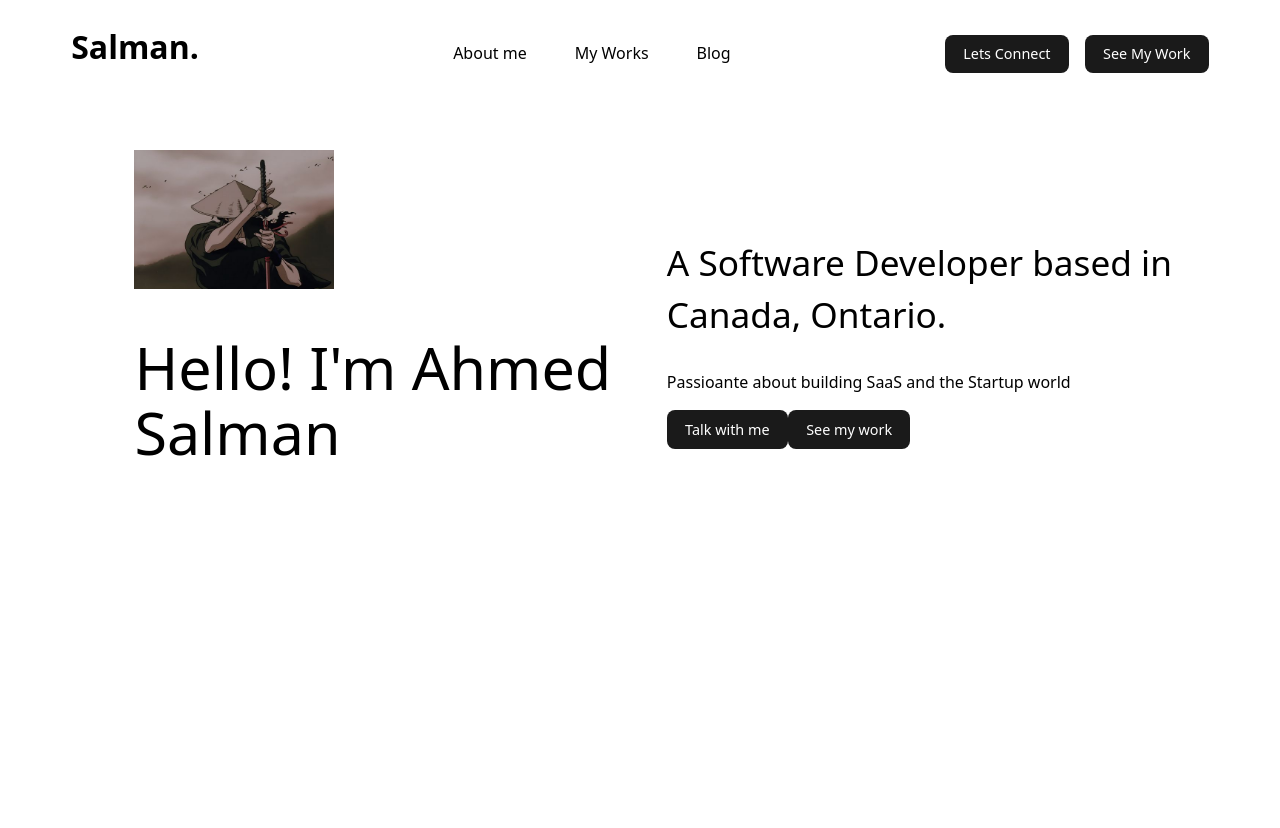
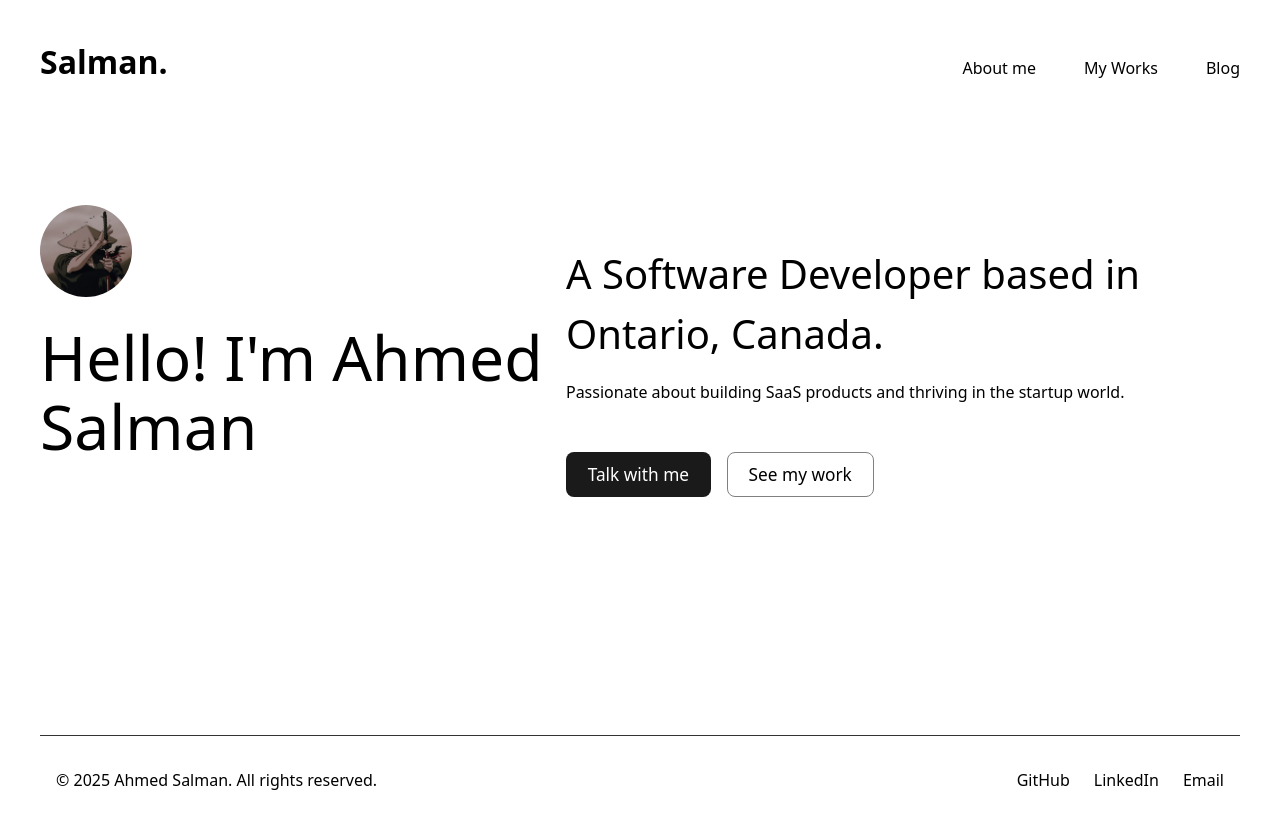
Before and after one commit to HehLul/portfolio, a React (Vite) app: page / in a window 1280 px wide. Shown: the top 828 px of the page. Before the commit the page ends 800 px from the top, so only its background shows below. Built offline with nearby package versions, Linux system fonts and the light colour scheme.

Commit message:
feat: landing page complete

```diff
--- a/src/App.css
+++ b/src/App.css
@@ -1,42 +1,17 @@
-/* #root {
+#root {
   max-width: 1280px;
   margin: 0 auto;
-  padding: 2rem;
-  text-align: center;
-} */
-
-/* .logo {
-  height: 6em;
-  padding: 1.5em;
-  will-change: filter;
-  transition: filter 300ms;
-}
-.logo:hover {
-  filter: drop-shadow(0 0 2em #646cffaa);
-}
-.logo.react:hover {
-  filter: drop-shadow(0 0 2em #61dafbaa);
+  padding: 1rem 2rem;
 }
 
-@keyframes logo-spin {
-  from {
-    transform: rotate(0deg);
-  }
-  to {
-    transform: rotate(360deg);
-  }
+.app-container {
+  display: flex;
+  flex-direction: column;
+  min-height: 100vh;
 }
 
-@media (prefers-reduced-motion: no-preference) {
-  a:nth-of-type(2) .logo {
-    animation: logo-spin infinite 20s linear;
-  }
+.content {
+  flex: 1;
+  display: flex;
+  justify-content: center;
 }
-
-.card {
-  padding: 2em;
-}
-
-.read-the-docs {
-  color: #888;
-} */
--- a/src/App.jsx
+++ b/src/App.jsx
@@ -1,12 +1,16 @@
 import "./App.css";
 import Navbar from "./components/Navbar/Navbar";
 import Home from "./pages/Home/Home";
+import Footer from "./components/Footer/Footer";
 function App() {
   return (
-    <>
+    <div className="app-container">
       <Navbar></Navbar>
-      <Home />
-    </>
+      <main className="content">
+        <Home />
+      </main>
+      <Footer></Footer>
+    </div>
   );
 }
 
--- /dev/null
+++ b/src/components/Footer/Footer.css
@@ -0,0 +1,36 @@
+.footer {
+  /* background-color: #1a1a1a; */
+  padding: 1rem 1rem;
+  color: black;
+  text-align: center;
+  border-top: 1px solid #333;
+  margin-top: auto;
+}
+
+.footer-content {
+  display: flex;
+  align-items: center;
+  justify-content: space-between;
+}
+.content {
+  max-width: 1280px;
+  /* margin: 0 auto; */
+}
+
+.footer-links {
+  /* margin-top: 0.5rem; */
+  display: flex;
+  justify-content: center;
+  gap: 1.5rem;
+  flex-wrap: wrap;
+}
+
+.links a {
+  color: #ffffff;
+  text-decoration: none;
+  transition: color 0.3s ease;
+}
+
+.links a:hover {
+  color: #646cff;
+}
--- /dev/null
+++ b/src/components/Footer/Footer.jsx
@@ -0,0 +1,32 @@
+import "./Footer.css";
+
+function Footer() {
+  return (
+    <footer className="footer">
+      <div className="footer-content">
+        <p>
+          &copy; {new Date().getFullYear()} Ahmed Salman. All rights reserved.
+        </p>
+        <div className="footer-links">
+          <a
+            href="https://github.com/yourusername"
+            target="_blank"
+            rel="noopener noreferrer"
+          >
+            GitHub
+          </a>
+          <a
+            href="https://linkedin.com/in/yourusername"
+            target="_blank"
+            rel="noopener noreferrer"
+          >
+            LinkedIn
+          </a>
+          <a href="mailto:your@email.com">Email</a>
+        </div>
+      </div>
+    </footer>
+  );
+}
+
+export default Footer;
--- a/src/components/Navbar/Navbar.css
+++ b/src/components/Navbar/Navbar.css
@@ -1,7 +1,7 @@
 .navbar {
   display: flex;
-  max-width: 90%;
-  margin: 0 auto;
+  /* max-width: 90%;
+  margin: 0 auto; */
   justify-content: space-between;
   align-items: baseline;
 }
@@ -20,7 +20,7 @@ a {
   color: black;
 }
 
-.navbar > .buttons {
-  display: flex;
+/* .navbar > .buttons {
+  display: none;
   gap: 1rem;
-}
+} */
--- a/src/components/Navbar/Navbar.jsx
+++ b/src/components/Navbar/Navbar.jsx
@@ -9,10 +9,10 @@ function Navbar() {
         <a href="">Blog</a>
       </ul>
 
-      <div className="buttons">
+      {/* <div className="buttons">
         <button>Lets Connect</button>
         <button>See My Work</button>
-      </div>
+      </div> */}
     </div>
   );
 }
--- a/src/index.css
+++ b/src/index.css
@@ -1,7 +1,7 @@
 :root {
   font-family: system-ui, Avenir, Helvetica, Arial, sans-serif;
   line-height: 1.5;
-  /* font-weight: 400; */
+  font-weight: 400;
 
   color-scheme: light dark;
   color: rgba(255, 255, 255, 0.87);
--- a/src/pages/Home/Home.css
+++ b/src/pages/Home/Home.css
@@ -1,19 +1,22 @@
 .home {
   display: flex;
-  justify-content: space-around;
-  margin-top: 4rem;
-  max-width: 90%;
-  margin-left: auto;
+  justify-content: space-between;
+
+  margin-top: -8rem;
   align-items: center;
+
+  box-sizing: border-box;
 }
 
 img {
-  max-width: 200px;
+  width: 92px; /* or any desired size */
+  height: 92px;
+  object-fit: cover; /* ensures the image fills the circle without distortion */
+  border-radius: 50%; /* makes it a perfect circle */
 }
 
-.right,
 .left {
-  /* max-width: 500px; */
+  width: 55vw;
 }
 
 h1,
@@ -24,9 +27,27 @@ button {
 }
 
 h1 {
-  font-size: 3.7rem;
+  font-size: 3.9rem;
+  margin-top: 20px;
 }
 
 h2 {
-  font-size: 2.2rem;
+  font-size: 2.5rem;
+  margin-bottom: 0;
 }
+p {
+  padding-top: 0;
+}
+
+.buttons {
+  margin-top: 3rem;
+  display: flex;
+  gap: 1rem;
+  font-size: 1.2rem;
+}
+
+.buttons button:nth-of-type(2) {
+  background-color: white;
+  color: black;
+  border: 1px solid grey;
+}
--- a/src/pages/Home/Home.jsx
+++ b/src/pages/Home/Home.jsx
@@ -8,8 +8,11 @@ function Home() {
         <h1>Hello! I'm Ahmed Salman</h1>
       </div>
       <div className="right">
-        <h2>A Software Developer based in Canada, Ontario.</h2>
-        <p>Passioante about building SaaS and the Startup world</p>
+        <h2>A Software Developer based in Ontario, Canada.</h2>
+        <p>
+          Passionate about building SaaS products and thriving in the startup
+          world.
+        </p>
         <div className="buttons">
           <button>Talk with me</button>
           <button>See my work</button>
```
